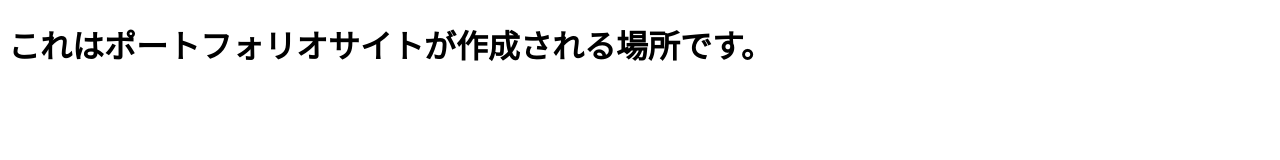
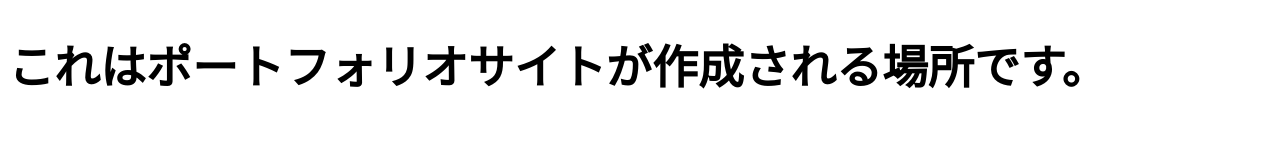
Before and after one commit to ngtn-acad/portfolio, a plain HTML site: page index.html in a window 1280 px wide. Drawn offline with Linux system fonts and the light colour scheme.

Commit message:
スタイルの追加

```diff
--- a/index.html
+++ b/index.html
@@ -4,6 +4,7 @@
   <meta charset="UTF-8">
   <meta name="viewport" content="width=device-width, initial-scale=1.0">
   <title>Document</title>
+  <link rel="stylesheet" href="styles/style.css">
 </head>
 <body>
   <h1>これはポートフォリオサイトが作成される場所です。</h1>
--- /dev/null
+++ b/styles/style.css
@@ -0,0 +1,4 @@
+h1 {
+  font-size: 46px;
+  font-family: fantasy;
+}
```
